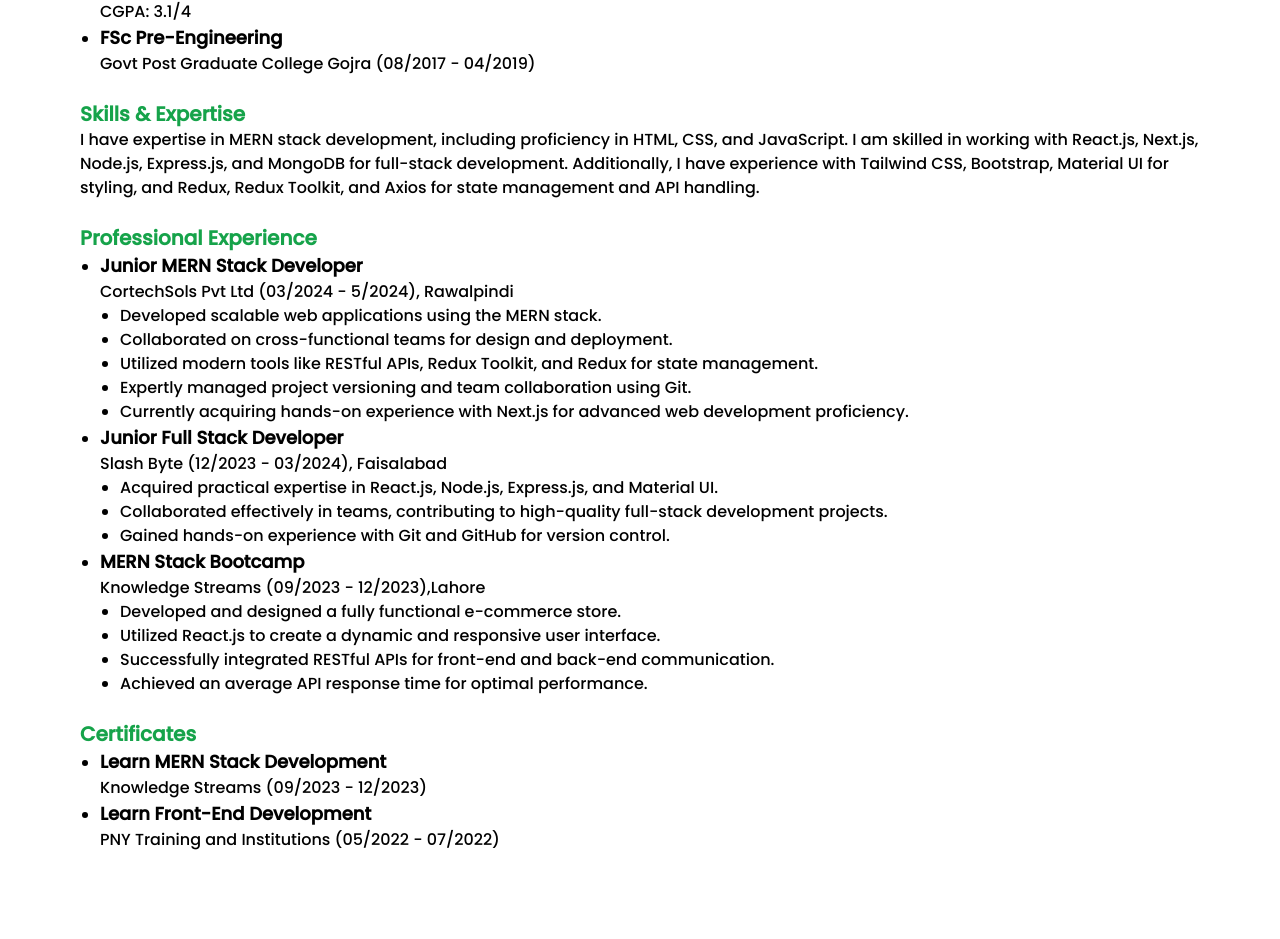
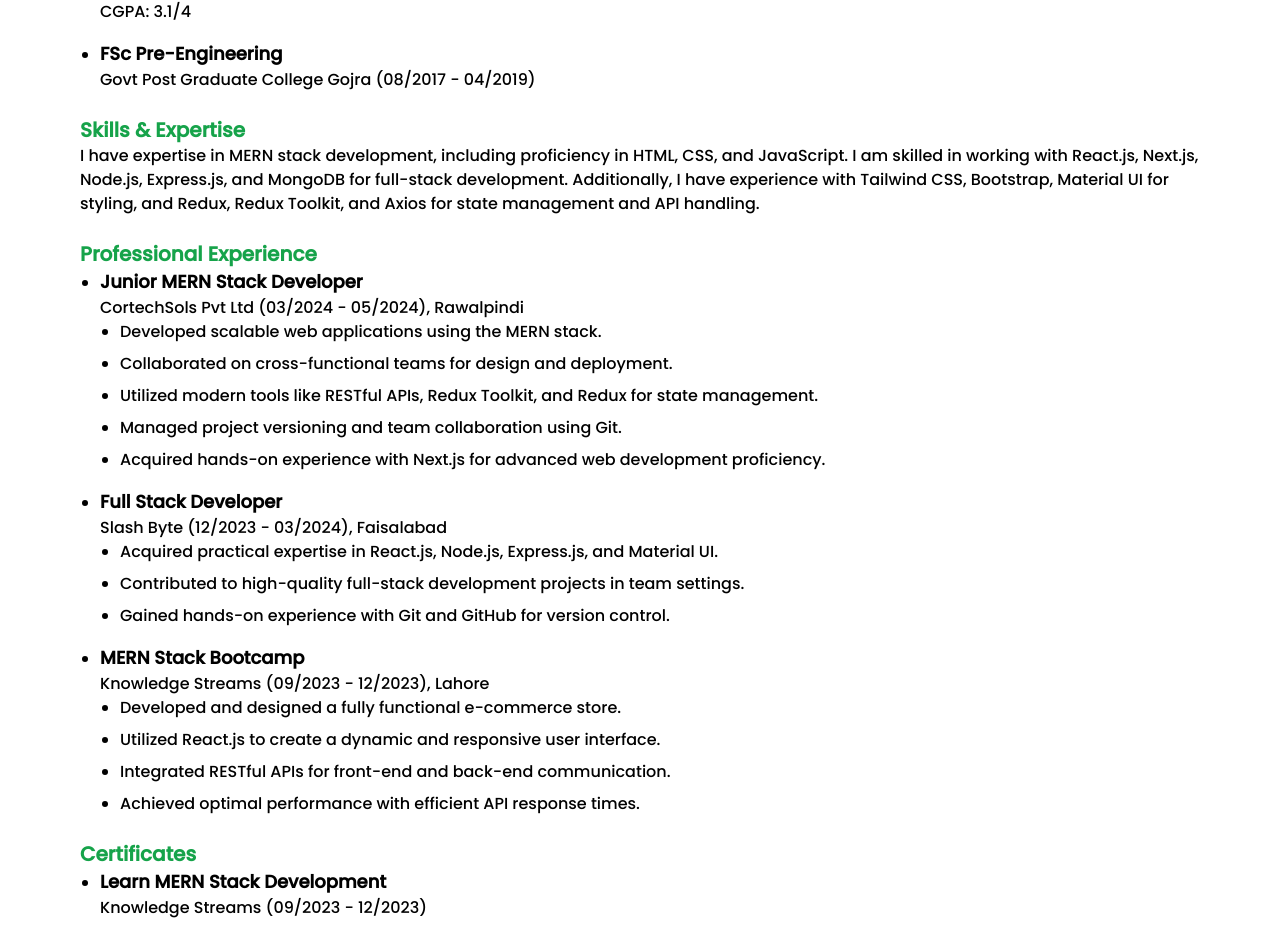
Before and after one commit to Mian-Tahir/Portfolio-Website, a React (Vite) app: page / in a window 1280 px wide. Shown: the part 1091-2030 px from the top of the page. Built offline with nearby package versions, Linux system fonts and the light colour scheme.

Commit message:
update nav bar and about

```diff
--- a/package.json
+++ b/package.json
@@ -13,6 +13,7 @@
     "@fortawesome/free-brands-svg-icons": "^6.6.0",
     "@fortawesome/react-fontawesome": "^0.2.2",
     "animate.css": "^4.1.1",
+    "aos": "^2.3.4",
     "axios": "^1.6.8",
     "emailjs-com": "^3.2.0",
     "framer-motion": "^11.5.3",
--- a/src/components/About.jsx
+++ b/src/components/About.jsx
@@ -1,15 +1,26 @@
-import React from "react";
+import React, { useEffect } from "react";
+import AOS from "aos";
+import "aos/dist/aos.css";
 
 function About() {
+  useEffect(() => {
+    AOS.init({ duration: 1200, easing: "ease-in-out", once: true });
+  }, []);
+
   return (
     <div
       name="About"
       className="max-w-screen-2xl container mx-auto px-4 md:px-20 my-20"
     >
       <div>
-        <h1 className="text-3xl font-bold mb-5">About</h1>
-        <p>
-          Hello, my name is Tahir Mehmood. A dedicated MERN Stack Developer with
+        <h1
+          className="text-3xl font-bold mb-5"
+          data-aos="fade-down"
+        >
+          About
+        </h1>
+        <p data-aos="fade-up">
+          Hello, my name is <span className="font-bold">Tahir Mehmood</span>. A dedicated MERN Stack Developer with
           a year of focused experience, I excel in crafting seamless,
           high-performance web applications. My expertise spans HTML, CSS, and
           advanced frameworks like Tailwind CSS, Material UI, and Bootstrap,
@@ -19,10 +30,10 @@
           ideas to life on the web.
         </p>
         <br />
-        <h1 className="text-green-600 font-bold text-xl">
+        <h1 className="text-green-600 font-bold text-xl" data-aos="fade-right">
           Education & Training
         </h1>
-        <ul className="list-disc ml-5">
+        <ul className="list-disc ml-5 space-y-4" data-aos="fade-left">
           <li>
             <h5 className="font-semibold text-lg">BS Computer Science</h5>
             <p>University of Agriculture Faisalabad (09/2019 - 06/2023)</p>
@@ -34,10 +45,10 @@
           </li>
         </ul>
         <br />
-        <h1 className="text-green-600 font-semibold text-xl">
+        <h1 className="text-green-600 font-semibold text-xl" data-aos="fade-right">
           Skills & Expertise
         </h1>
-        <p>
+        <p data-aos="fade-up">
           I have expertise in MERN stack development, including proficiency in
           HTML, CSS, and JavaScript. I am skilled in working with React.js,
           Next.js, Node.js, Express.js, and MongoDB for full-stack development.
@@ -46,44 +57,70 @@
           management and API handling.
         </p>
         <br />
-        <h1 className="text-green-600 font-semibold text-xl">
+        <h1 className="text-green-600 font-semibold text-xl" data-aos="fade-right">
           Professional Experience
         </h1>
-<ul className="list-disc ml-5">
+        <ul className="list-disc ml-5 space-y-4" data-aos="fade-left">
           <li>
             <h5 className="font-semibold text-lg">Junior MERN Stack Developer</h5>
-    <p>CortechSols Pvt Ltd (03/2024 - 5/2024), Rawalpindi</p>
-    <ul className="ml-5 list-disc">
-      <li>Developed scalable web applications using the MERN stack.</li>
-      <li>Collaborated on cross-functional teams for design and deployment.</li>
-      <li>Utilized modern tools like RESTful APIs, Redux Toolkit, and Redux for state management.</li>
-      <li>Expertly managed project versioning and team collaboration using Git.</li>
-      <li>Currently acquiring hands-on experience with Next.js for advanced web development proficiency.</li>
+            <p>CortechSols Pvt Ltd (03/2024 - 05/2024), Rawalpindi</p>
+            <ul className="ml-5 list-disc space-y-2">
+              <li>
+                Developed scalable web applications using the MERN stack.
+              </li>
+              <li>
+                Collaborated on cross-functional teams for design and deployment.
+              </li>
+              <li>
+                Utilized modern tools like RESTful APIs, Redux Toolkit, and Redux for state management.
+              </li>
+              <li>
+                Managed project versioning and team collaboration using Git.
+              </li>
+              <li>
+                Acquired hands-on experience with Next.js for advanced web development proficiency.
+              </li>
             </ul>
           </li>
           <li>
-    <h5 className="font-semibold text-lg">Junior Full Stack Developer</h5>
+            <h5 className="font-semibold text-lg">Full Stack Developer</h5>
             <p>Slash Byte (12/2023 - 03/2024), Faisalabad</p>
-    <ul className="ml-5 list-disc">
-      <li>Acquired practical expertise in React.js, Node.js, Express.js, and Material UI.</li>
-      <li>Collaborated effectively in teams, contributing to high-quality full-stack development projects.</li>
-      <li>Gained hands-on experience with Git and GitHub for version control.</li>
+            <ul className="ml-5 list-disc space-y-2">
+              <li>
+                Acquired practical expertise in React.js, Node.js, Express.js, and Material UI.
+              </li>
+              <li>
+                Contributed to high-quality full-stack development projects in team settings.
+              </li>
+              <li>
+                Gained hands-on experience with Git and GitHub for version control.
+              </li>
             </ul>
           </li>
           <li>
             <h5 className="font-semibold text-lg">MERN Stack Bootcamp</h5>
-    <p>Knowledge Streams (09/2023 - 12/2023),Lahore</p>
-    <ul className="ml-5 list-disc">
-      <li>Developed and designed a fully functional e-commerce store.</li>
-      <li>Utilized React.js to create a dynamic and responsive user interface.</li>
-      <li>Successfully integrated RESTful APIs for front-end and back-end communication.</li>
-      <li>Achieved an average API response time for optimal performance.</li>
+            <p>Knowledge Streams (09/2023 - 12/2023), Lahore</p>
+            <ul className="ml-5 list-disc space-y-2">
+              <li>
+                Developed and designed a fully functional e-commerce store.
+              </li>
+              <li>
+                Utilized React.js to create a dynamic and responsive user interface.
+              </li>
+              <li>
+                Integrated RESTful APIs for front-end and back-end communication.
+              </li>
+              <li>
+                Achieved optimal performance with efficient API response times.
+              </li>
             </ul>
           </li>
         </ul>
         <br />
-        <h1 className="text-green-600 font-semibold text-xl">Certificates</h1>
-<ul className="list-disc ml-5">
+        <h1 className="text-green-600 font-semibold text-xl" data-aos="fade-right">
+          Certificates
+        </h1>
+        <ul className="list-disc ml-5 space-y-4" data-aos="fade-up">
           <li>
             <h5 className="font-semibold text-lg">
               Learn MERN Stack Development
@@ -97,8 +134,6 @@
             <p>PNY Training and Institutions (05/2022 - 07/2022)</p>
           </li>
         </ul>
-
-
       </div>
     </div>
   );
--- a/src/components/Navbar.jsx
+++ b/src/components/Navbar.jsx
@@ -1,5 +1,6 @@
 import React, { useState } from "react";
 import pic from "../../public/photo.avif";
+import profile from "../../public/PORTFOLIO IMGAE.jpg"
 import { AiOutlineMenu } from "react-icons/ai";
 import { IoCloseSharp } from "react-icons/io5";
 import { Link } from "react-scroll";
@@ -32,7 +33,7 @@
       <div className="max-w-screen-2xl container mx-auto px-4 md:px-20 h-16 shadow-md fixed top-0 left-0 right-0 z-50 bg-white">
         <div className="flex justify-between items-center h-16">
           <div className=" flex space-x-2">
-            <img src={pic} className="h-12 w-12 rounded-full" alt="" />
+            <img src={profile} className="h-12 w-12 rounded-full" alt="" />
             <h1 className="font-semibold text-xl cursor-pointer">
             Tahir Mehmood<span className="text-green-500 text-2xl">l</span>
               <p className="text-sm">Web Developer</p>
```
Also changed, not shown: 1 other file (tests, documents, lock files or other folders). Lines whose indentation alone changed are shown as unchanged.
